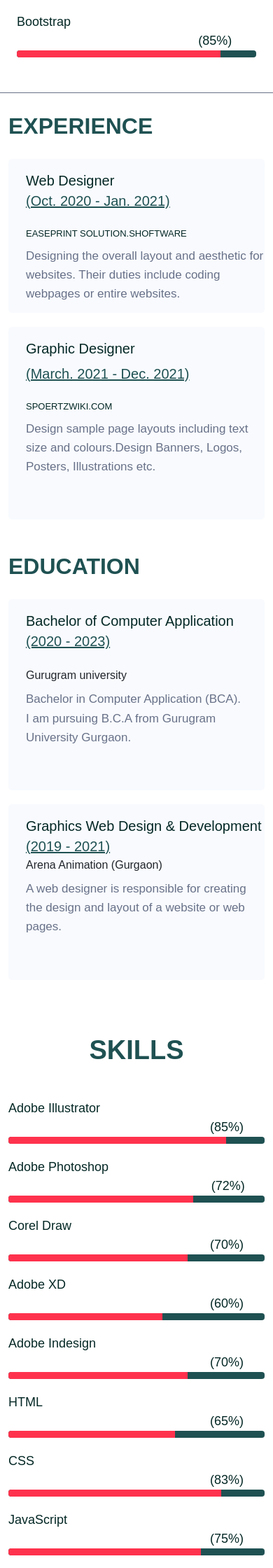
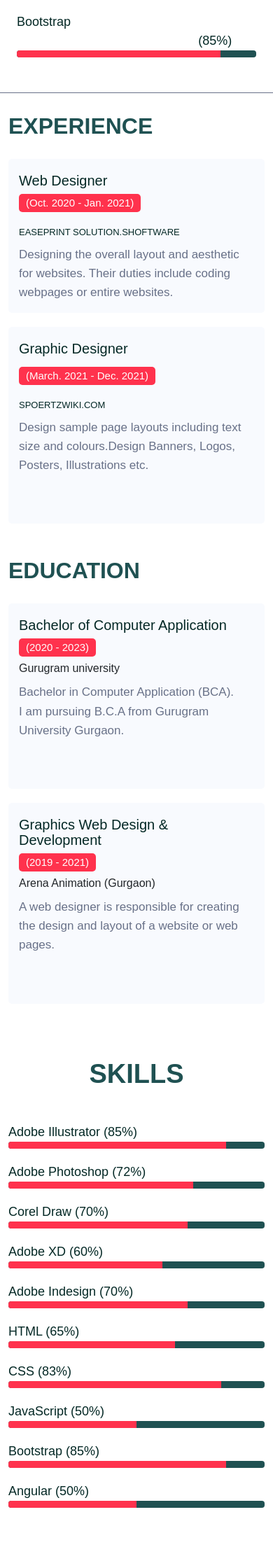
Before and after one commit to javed-mohd/irfan, a PHP site: page / in a window 390 px wide. Shown: the part 1334-3574 px from the top of the page at 70% size. Run offline with PHP 8.4, Linux system fonts and the light colour scheme; some libraries are stand-ins or nearby versions.

Commit message:
Add files via upload

```diff
--- a/index.html
+++ b/index.html
@@ -123,41 +123,41 @@
  				<div class="progress" style="height: 10px; background-color: #1F5152;">
 				  <div class="progress-bar" role="progressbar" style="width: 85%; background-color: #FF324D;" aria-valuenow="85" aria-valuemin="0" aria-valuemax="100"></div>
 				</div>
-					<label class="lable_1">Adobe Photoshop <span class="la_padding_1" style="color: #042825;">(72%)</span></label>
+					<label class="lable_1">Adobe Photoshop <span class="la_padding" style="color: #042825;">(72%)</span></label>
  				<div class="progress" style="height: 10px; background-color: #1F5152;">
 				  <div class="progress-bar" role="progressbar" style="width: 72%; background-color: #FF324D;" aria-valuenow="72" aria-valuemin="0" aria-valuemax="100"></div>
 				</div>
-					<label class="lable_1">Corel Draw <span class="la_padding_2" style="color: #042825;">(70%)</span></label>
+					<label class="lable_1">Corel Draw <span class="la_padding" style="color: #042825;">(70%)</span></label>
  				<div class="progress" style="height: 10px; background-color: #1F5152;">
 				  <div class="progress-bar" role="progressbar" style="width: 70%; background-color: #FF324D;" aria-valuenow="70" aria-valuemin="0" aria-valuemax="100"></div>
 				</div>
-					<label class="lable_1">Adobe XD <span class="la_padding_3" style="color: #042825;">(60%)</span></label>
+					<label class="lable_1">Adobe XD <span class="la_padding" style="color: #042825;">(60%)</span></label>
  				<div class="progress" style="height: 10px; background-color: #1F5152;">
 				  <div class="progress-bar" role="progressbar" style="width: 60%; background-color: #FF324D;" aria-valuenow="60" aria-valuemin="0" aria-valuemax="100"></div>
 				</div>
-					<label class="lable_1">Adobe Indesign <span class="la_padding_4" style="color: #042825;">(70%)</span></label>
+					<label class="lable_1">Adobe Indesign <span class="la_padding" style="color: #042825;">(70%)</span></label>
  				<div class="progress" style="height: 10px; background-color: #1F5152;">
 				  <div class="progress-bar" role="progressbar" style="width: 70%; background-color: #FF324D;" aria-valuenow="70" aria-valuemin="0" aria-valuemax="100"></div>
 				</div>
 			</div>
 			<div class="col-md-6">
-				<label class="lable_1">HTML <span class="la_padding_5" style="color: #042825;">(65%)</span></label>
+				<label class="lable_1">HTML <span class="la_padding" style="color: #042825;">(65%)</span></label>
  				<div class="progress" style="height: 10px; background-color: #1F5152;">
 				  <div class="progress-bar" role="progressbar" style="width: 65%; background-color: #FF324D;" aria-valuenow="65" aria-valuemin="0" aria-valuemax="100"></div>
 				</div>
-					<label class="lable_1">CSS <span class="la_padding_6" style="color: #042825;">(83%)</span></label>
+					<label class="lable_1">CSS <span class="la_padding" style="color: #042825;">(83%)</span></label>
  				<div class="progress" style="height: 10px; background-color: #1F5152;">
 				  <div class="progress-bar" role="progressbar" style="width: 83%; background-color: #FF324D;" aria-valuenow="83" aria-valuemin="0" aria-valuemax="100"></div>
 				</div>
-					<label class="lable_1">JavaScript <span class="la_padding_java" style="color: #042825;">(75%)</span></label>
+					<label class="lable_1">JavaScript <span class="la_padding" style="color: #042825;">(50%)</span></label>
  				<div class="progress" style="height: 10px; background-color: #1F5152;">
-				  <div class="progress-bar" role="progressbar" style="width: 75%; background-color: #FF324D;" aria-valuenow="75" aria-valuemin="0" aria-valuemax="100"></div>
+				  <div class="progress-bar" role="progressbar" style="width: 50%; background-color: #FF324D;" aria-valuenow="50" aria-valuemin="0" aria-valuemax="100"></div>
 				</div>
-					<label class="lable_1">Bootstrap <span class="la_padding_boots" style="color: #042825;">(85%)</span></label>
+					<label class="lable_1">Bootstrap <span class="la_padding" style="color: #042825;">(85%)</span></label>
  				<div class="progress" style="height: 10px; background-color: #1F5152;">
 				  <div class="progress-bar" role="progressbar" style="width: 85%; background-color: #FF324D;" aria-valuenow="85" aria-valuemin="0" aria-valuemax="100"></div>
 				</div>
-					<label class="lable_1">Angular <span class="la_padding_9" style="color: #042825;">(50%)</span></label>
+					<label class="lable_1">Angular <span class="la_padding" style="color: #042825;">(50%)</span></label>
  				<div class="progress" style="height: 10px; background-color: #1F5152;">
 				  <div class="progress-bar" role="progressbar" style="width: 50%; background-color: #FF324D;" aria-valuenow="50" aria-valuemin="0" aria-valuemax="100"></div>
 				</div>
@@ -223,7 +223,7 @@
            	<div class="card active">
            		<p class="active_p">01</p>
            	</div>
-           	<h6>Plane</h6>
+           	<h6>Plan</h6>
              <p>Website planning is the first phase of the website development process.</p>
            </div>
            <div class="col-md-3">
@@ -296,10 +296,10 @@
 			<div class="col-md-8 mt_43">
 				<form action="inser.php" method="POST">
 				<div class="inputs d-flex">
-					<input type="text" name="name" placeholder="Name" class="inp_1 small form-control" style="width: 43%;">
-					<input type="text" name="emailaddress" placeholder="Email Address" class="inp_2 small form-control" style="width: 43%;">
+					<input type="text" name="name" placeholder="Name" class="inp_1 inp_1_1 small form-control">
+					<input type="text" name="emailaddress" placeholder="Email Address" class=" inp_1 inp_2 small form-control">
 				</div>
-				<input type="text" name="subject" placeholder="Subject" class="inp_1 small form-control" style="width: 100%; margin-top: 30px;">
+				<input type="text" name="subject" placeholder="Subject" class="inp_1 inp_1_1 small form-control" style="width: 100%; margin-top: 30px;">
 				<textarea id="w3review" name="massage" placeholder="Message" class="inp_1 form-control small" rows="10" cols="100" style="width: 100%; margin-top: 30px;">
 				</textarea>
 				<button class="btn-4 otp">Send Message</button>
--- a/responsive.css
+++ b/responsive.css
@@ -1,182 +1,104 @@
-@media only screen and (max-width: 600px)
-{
-.row_fir
- {
+@media only screen and (max-width: 600px) {
+  .row_fir {
     padding-top: 6em;
     padding-bottom: 4em;
   }
- .hero
- {
+  .hero {
     height: auto;
   }
-	.ehfour{
-		display: block !important;
+  .ehfour {
+    display: inline-block !important;
   }
-	.last_3{
+  .last_3 {
     display: none !important;
     opacity: 0px !important;
   }
- .h-1
- {
+  .h-1 {
     font-size: 28px;
     line-height: 28px;
  }
- .about_me
-{
+ .about_me {
     padding-top: 50px;
     padding-bottom: 50px;
 }
-.img_abt
-{
+.img_abt {
     margin-left: 30px;
     width: 200px;
     height: 200px;
 }
-.type
-{
+.type {
     font-size: 30px !important;
 }
-.name
-{
+.name {
     margin-bottom: 40px;
 }
-.h_1
-{
+.h_1 {
     font-size: 28px;
 }
-.sp_1
-{
-    color: #042825; margin-left: 14.4em !important;
+.sp_1 {
+    color: #042825;
+    margin-left: 14.4em !important;
 }
-.sp_2
-{
-    color: #042825; margin-left: 14.5em;
+.sp_2 {
+    color: #042825;
+    margin-left: 14.5em;
 }
-/* 	.non{
-		display: none;
-	} */
-.sp_3{
+.sp_3 {
     color: #042825; margin-left: 14.4em;
 }
-.sp_4
-{
+.sp_4 {
     color: #042825; margin-left: 14.4em;
 }
-.easeprint{
-	margin-top: 30px !important;
-	}
-.exp_edu h2
-{
+
+.exp_edu h2 {
     font-size: 32px;
     line-height: 34px;
 }
-.spa_exp
-{
+.spa_exp {
     margin-left: 2em;
 }
-.h6_exp
-{
+.h6_exp {
     margin-top: 14px;
 }
-/* .sportz
-{
-    margin-top: -18px;
-}
- .gur_uni
- {
-    margin-top: -20px;
- }
- .arena_ani
- {
-    margin-top: -20px;
- } */
- {
-    padding-bottom: 50px;
-}
-.spa_gra
-{
+.spa_gra {
     margin-left: 9.4em;
 }
-.education
-{
+.education {
     margin-top: 30px;
 }
-.height_top
-{
+.height_top {
     height: auto !important;
 }
-.spa_2
-{
+.spa_2 {
     margin-left: 14em !important;
 }
-do_od{
+/*.do_od{
   margin-top: 30px !important;
   margin-left: ;
-	}
-.do_od_2
-{
+  }*/
+.do_od_2 {
     margin-left: 9.3em !important;
 }
-.non_non{
+.non_non {
    display: block;
 }
-.non{
+.non {
     margin-top: 15px;
 }
-.non_2
-{
+.non_2 {
     margin-left: 9.2em;
 }
-.slider
-{
+.slider {
     display: none;
 }
-.la_padding
+/*.la_padding
 {
-    margin-left: 16em;
-}
-.la_padding_1
-{
-    margin-left: 16.1em;
-}
-.la_padding_2
-{
-    margin-left: 16em;
-}
-.la_padding_3
-{
-    margin-left: 16em;
-}
-.la_padding_4
-{
-    margin-left: 16em;
-}
-.la_padding_5
-{
-    margin-left: 16em;
-}
-.la_padding_6
-{
-    margin-left: 16em;
-}
- .la_padding_java
- {
-    margin-left: 16em;
- }
- .la_padding_boots
- {
-    margin-left: 16em;
- }
- .la_padding_9
- {
-    margin-left: 16em;
- }
- .exp_edu .col_first
-{
+    margin: auto 20px auto auto;
+}*/
+ .exp_edu .col_first {
     height: 220px;
 }
-.footer
-{
+.footer {
     height: auto;
 }
 }
--- a/style.css
+++ b/style.css
@@ -1,5 +1,4 @@
-*
-{
+ * {
       padding: 0px;
       margin: 0px;
    }
@@ -14,11 +13,14 @@
 }
 .ehfour
 {
+    font-size: 15px;
+    width: auto;
     font-family: "Barlow", sans-serif;
-	font-size: 20px;
-	color: #1F5152;
-	line-height: 20px;
-	text-decoration: underline;
+    line-height: 16px;
+    color: #fff;
+    padding: 5px 10px 5px 10px;
+    background-color: #FF324D;
+    border-radius: 5px;
 
 }
 .ehfour{
@@ -189,7 +191,7 @@
 .exp_edu .col-md-12
 {
   width: 100%;
-	padding: 20px 0px 12px 25px;
+  padding: 20px 15px;
   height: 170px;
   border-radius: 5px;
   margin-bottom: 20px;
@@ -203,6 +205,7 @@
 .do_od_2
 {
   margin-left: 21.4em !important;
+  margin-top: 0px;
 }
 .spa_exp
 {
@@ -240,10 +243,7 @@
 {
   margin-left: 6em;
 }
-.spa_gra
-{
-	margin-left: 12em;
-}
+
 .spa_do
 {
   margin-left: 7.5em;
@@ -513,9 +513,18 @@
   margin-top: 15px;
   color: #fff;
 }
+.inp_1_1
+{
+  width: 45%;
+}
 .contact_us .mt_43
 {
   margin-top: 25px;
+}
+#w3review
+{
+  min-height: 70px;
+  max-height: 170px;
 }
 .contact_us .inp_1
 {
@@ -523,13 +532,14 @@
   padding: 16px 0px 16px 20px;
   font-family: "Barlow", sans-serif;
   font-weight: 500;
+  box-shadow: unset !important;
   font-size: 15px;
   line-height: 16px;
   color: #687188;
 }
 .contact_us .inp_2
 {
-	border: 1px solid #ced4da;
+  border: 1.5px solid #ced4da;
   padding: 16px 0px 16px 20px;
   font-family: "Barlow", sans-serif;
   font-weight: 500;
@@ -540,11 +550,15 @@
 }
 .otp
 {
-	margin-top: 40px;
+  margin-top: 65px;
+}
+.small
+{
+  box-shadow: unset;
 }
 .contact_us .small:focus
 {
-	border: 2px solid red!important;
+  border: 1.5px solid red!important;
 }
 
 
```
Lines whose indentation alone changed are shown as unchanged.
